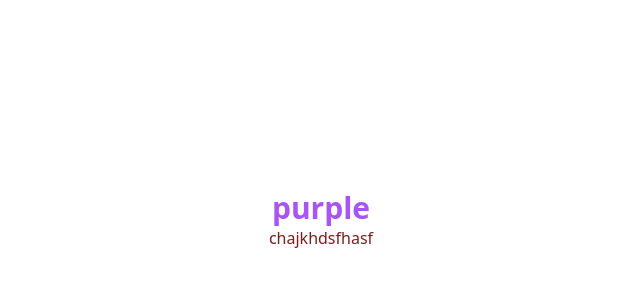
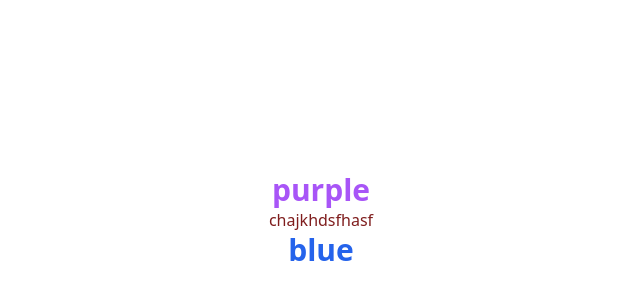
Before and after one commit to pheaktraa/project_practicum, a React (Vite) app: page / in a window 1280 px wide. Shown: the part 180-480 px from the top of the page, without its empty margins (319-959 px from the left). Built offline with nearby package versions, Linux system fonts and the light colour scheme.

Commit message:
blueblue

```diff
--- a/src/App.jsx
+++ b/src/App.jsx
@@ -34,6 +34,7 @@
 
       </h1>
       <h3 className='text-red-900'>chajkhdsfhasf</h3>
+      <h1 className="text-blue-600 text-3xl font-bold">blue</h1>
     </>
   )
 }
```
